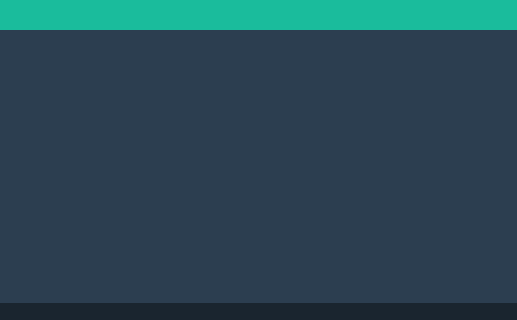
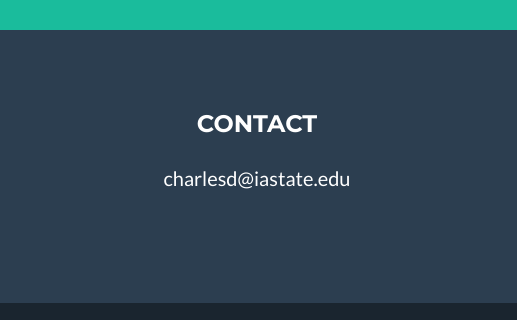
Before and after one commit to CharDon46/chardon46.github.io, a website with bundled scripts: page index.html in a window 1280 px wide. Shown: the part 1932-2252 px from the top of the page, 763-1280 px from the left. Built offline with nearby package versions, Linux system fonts and the light colour scheme.

Commit message:
Added Contact to footer

```diff
--- a/index.html
+++ b/index.html
@@ -205,7 +205,10 @@
         </div>
 
         <!-- Footer About Text -->
-
+        <div class="col-lg-4 mb-5 mb-lg-0">
+          <h4 class="text-uppercase mb-4">Contact</h4>
+          <p class="lead mb-0">charlesd@iastate.edu</p>
+        </div>
       </div>
     </div>
   </footer>
```
